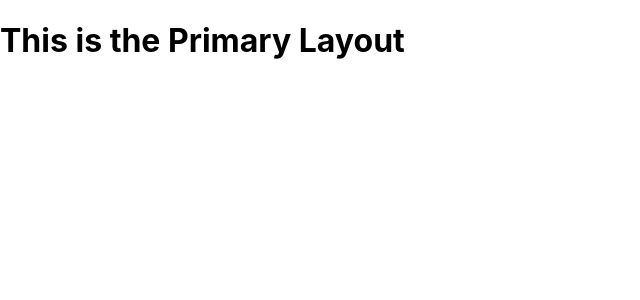
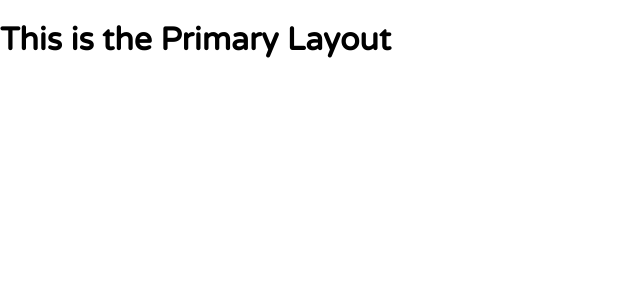
Before and after one commit to NikolaosKalfas/Cocktail-Party, a Next.js app: page /index.style in a window 1280 px wide. Shown: the top 300 px of the page, without its empty margins (0-640 px from the left). Built offline with nearby package versions, Linux system fonts and the light colour scheme.

Commit message:
CP-23 self hosting font

```diff
--- a/pages/_document.tsx
+++ /dev/null
@@ -1,21 +0,0 @@
-import Document, { Html, Head, Main, NextScript } from 'next/document'
-
-class MyDocument extends Document {
-  render() {
-    return (
-      <Html>
-        <Head>
-        <link rel="preconnect" href="https://fonts.googleapis.com"></link>
-        <link rel="preconnect" href="https://fonts.gstatic.com" crossOrigin></link>
-        <link href="https://fonts.googleapis.com/css2?family=Varela+Round&display=swap" rel="stylesheet"></link>
-        </Head>
-        <body>
-          <Main />
-          <NextScript />
-        </body>
-      </Html>
-    )
-  }
-}
-
-export default MyDocument
--- a/pages/index.style.tsx
+++ b/pages/index.style.tsx
@@ -5,7 +5,6 @@ const Title = styled('h1')({
   margin: '0',
   lineHeight: '1.15',
   fontSize: '4rem',
-  fontFamily: "Varela Round, sans-serif;",
   'a': {
     color: '#0070f3',
     textDecoration: 'none',
--- /dev/null
+++ b/styles/global-styles/fonts.css
@@ -0,0 +1,7 @@
+@font-face {
+  font-family: 'Varela Round';
+  src: url('../../public/fonts/VarelaRound-Regular.ttf');
+  font-weight: normal;
+  font-style: normal;
+  font-display: swap;
+}
--- a/styles/globals.css
+++ b/styles/globals.css
@@ -1,8 +1,10 @@
+@import '../styles/global-styles/fonts.css';
+
 html,
 body {
   padding: 0;
   margin: 0;
-  font-family: -apple-system, BlinkMacSystemFont, Segoe UI, Roboto, Oxygen,
+  font-family:'Varela Round', -apple-system, BlinkMacSystemFont, Segoe UI, Roboto, Oxygen,
     Ubuntu, Cantarell, Fira Sans, Droid Sans, Helvetica Neue, sans-serif;
 }
 
```
Also changed, not shown: public/fonts/VarelaRound-Regular.ttf (added).
